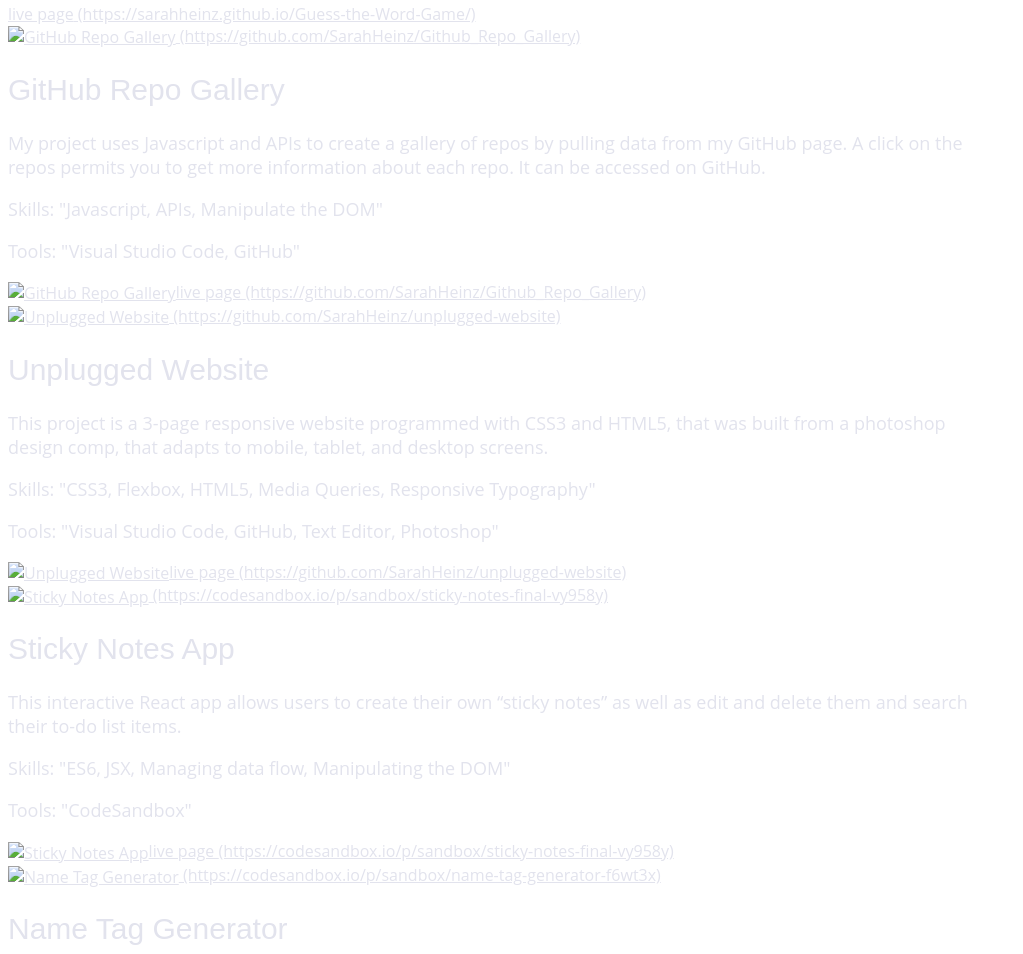
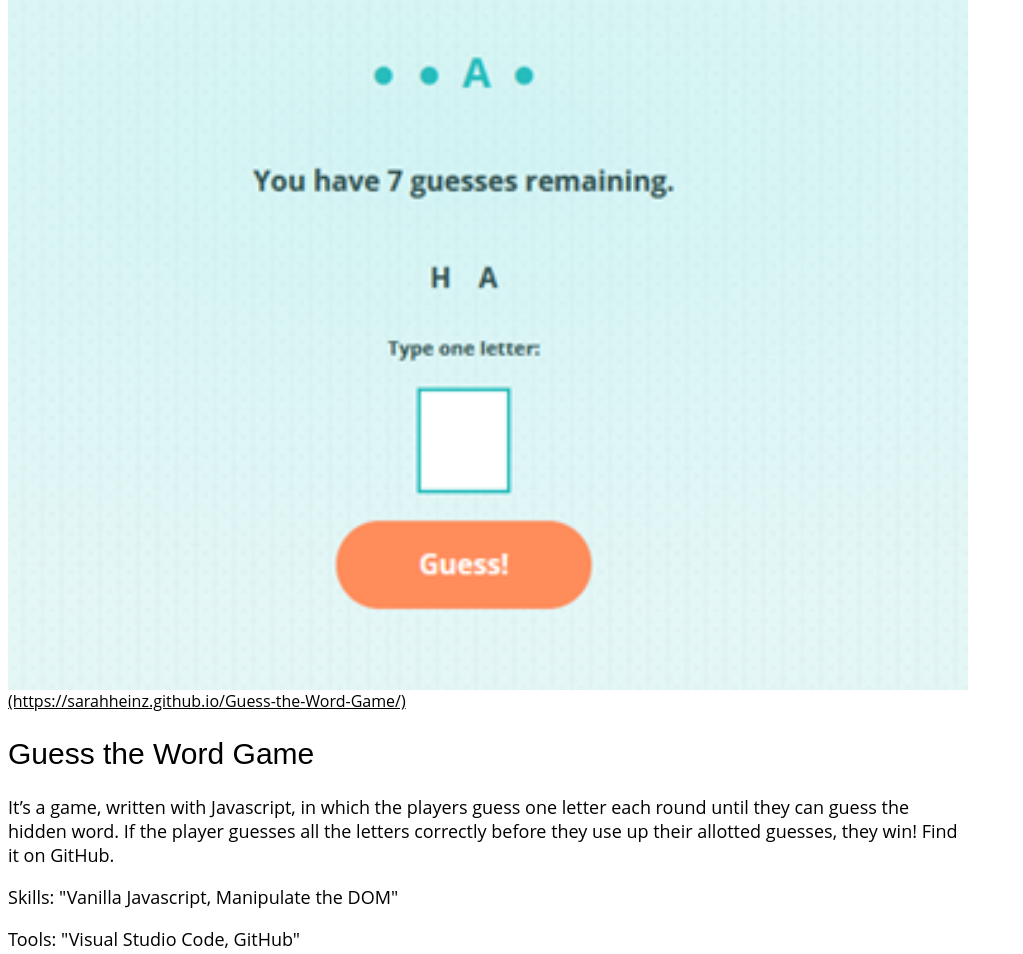
Before and after one commit to SarahHeinz/Portfolio, a website built with webpack: page index.html in a window 1280 px wide. Shown: the part 898-1852 px from the top of the page, without its empty margins (0-1023 px from the left). Built offline with nearby package versions, Linux system fonts and the light colour scheme.

Commit message:
Finished HTML List Projects

```diff
--- a/css/style.css
+++ b/css/style.css
@@ -94,7 +94,7 @@
   font-family: 'Open Sans', sans-serif;
   font-size: 1em;
   text-align: left;
-  color: #e2e3ed;
+  color: black;
 }
 
 ul,
@@ -105,7 +105,7 @@
 }
 
 a {
-  color: #e2e3ed;
+  color: black;
   text-decoration: none;
 }
 
--- a/index.html
+++ b/index.html
@@ -67,16 +67,19 @@
           <div class="content-wrapper">
 
             <h3 class="portfolio-header">Projects</h2>
+
+              <!-- ------- List of all the projects ------- -->
+              <div class="portfolio-wrapper">
                 <div class="portfolio-project">
                   <figure>
-                  <a href="https://sarahheinz.github.io/Guess-the-Word-Game/" target="_blank"><img src=""
+                    <a href="https://sarahheinz.github.io/Guess-the-Word-Game/" target="_blank"><img src="./img/guess-the-word-game.png"
                         alt="Guess the Word Game"></a>
                   </figure>
                   <h4>Guess the Word Game</h4>
                   <p class="project-description">
-                  It’s a game, written with Javascript, in which the players guess one letter each round until they can
-                  guess the hidden word. If the player guesses all the letters correctly before they use up their
-                  allotted guesses, they win! The game is accessible on GitHub.
+                    It’s a game, written with Javascript, in which the players guess one letter each round until they
+                    can guess the hidden word. If the player guesses all the letters correctly before they use up their
+                    allotted guesses, they win! Find it on GitHub.
                   </p>
                   <p>
                     <span>Skills:</span>
@@ -89,14 +92,15 @@
                   <a href="https://sarahheinz.github.io/Guess-the-Word-Game/" target="_blank">live page</a>
                 </div>
 
-              <div class="portfolio-project">
+                <div class="portfolio-projects">
                   <figure>
-                  <a href="https://github.com/SarahHeinz/Github_Repo_Gallery" target="_blank"><img src=""
+                    <a href="https://github.com/SarahHeinz/Github_Repo_Gallery" target="_blank"><img src="./img/github-repo-gallery.png"
                         alt="GitHub Repo Gallery"></a>
                   </figure>
                   <h4>GitHub Repo Gallery</h4>
                   <p class="project-description">
-                  My project uses Javascript and APIs to create a gallery of repos by pulling data from my GitHub page.
+                    My project uses Javascript and APIs to create a gallery of repos by pulling data from my GitHub
+                    page.
                     A click on the repos permits you to get more information about each repo. It can be accessed on
                     GitHub.</p>
                   <p>
@@ -107,13 +111,12 @@
                     <span>Tools:</span>
                     "Visual Studio Code, GitHub"
                   </p>
-                <a href="https://github.com/SarahHeinz/Github_Repo_Gallery" target="_blank"><img src=""
-                    alt="GitHub Repo Gallery">live page </a>
+                  <a href="https://github.com/SarahHeinz/Github_Repo_Gallery" target="_blank">>live page </a>
                 </div>
 
                 <div class="portfolio-project">
                   <figure>
-                  <a href="https://github.com/SarahHeinz/unplugged-website" target="_blank"><img src=""
+                    <a href="https://github.com/SarahHeinz/unplugged-website" target="_blank"><img src="./img/unplugged.png"
                         alt="Unplugged Website"></a>
                   </figure>
                   <h4>Unplugged Website</h4>
@@ -128,14 +131,13 @@
                     <span>Tools:</span>
                     "Visual Studio Code, GitHub, Text Editor, Photoshop"
                   </p>
-                <a href="https://github.com/SarahHeinz/unplugged-website" target="_blank"><img src=""
-                    alt="Unplugged Website">live page </a>
+                  <a href="https://github.com/SarahHeinz/unplugged-website" target="_blank">live page </a>
                 </div>
 
 
                 <div class="portfolio-project">
                   <figure>
-                  <a href="https://codesandbox.io/p/sandbox/sticky-notes-final-vy958y" target="_blank"><img src=""
+                    <a href="https://codesandbox.io/p/sandbox/sticky-notes-final-vy958y" target="_blank"><img src="./img/sticky-notes.png"
                         alt="Sticky Notes App"></a>
                   </figure>
                   <h4>Sticky Notes App</h4>
@@ -149,13 +151,12 @@
                     <span>Tools:</span>
                     "CodeSandbox"
                   </p>
-                <a href="https://codesandbox.io/p/sandbox/sticky-notes-final-vy958y" target="_blank"><img src=""
-                    alt="Sticky Notes App">live page </a>
+                  <a href="https://codesandbox.io/p/sandbox/sticky-notes-final-vy958y" target="_blank">live page </a>
                 </div>
 
                 <div class="portfolio-project">
                   <figure>
-                  <a href="https://codesandbox.io/p/sandbox/name-tag-generator-f6wt3x" target="_blank"><img src=""
+                    <a href="https://codesandbox.io/p/sandbox/name-tag-generator-f6wt3x" target="_blank"><img src="./img/name-tag-generator.png"
                         alt="Name Tag Generator"></a>
                   </figure>
                   <h4>Name Tag Generator</h4>
@@ -172,7 +173,7 @@
                   <a href="https://codesandbox.io/p/sandbox/name-tag-generator-f6wt3x" target="_blank"><img src=""
                       alt="Name Tag Generator">live page </a>
                 </div>
-
+              </div>
           </div>
 
 
```
Also changed, not shown: img/name-tag-generator.jpg (deleted). Lines whose indentation alone changed are shown as unchanged.
